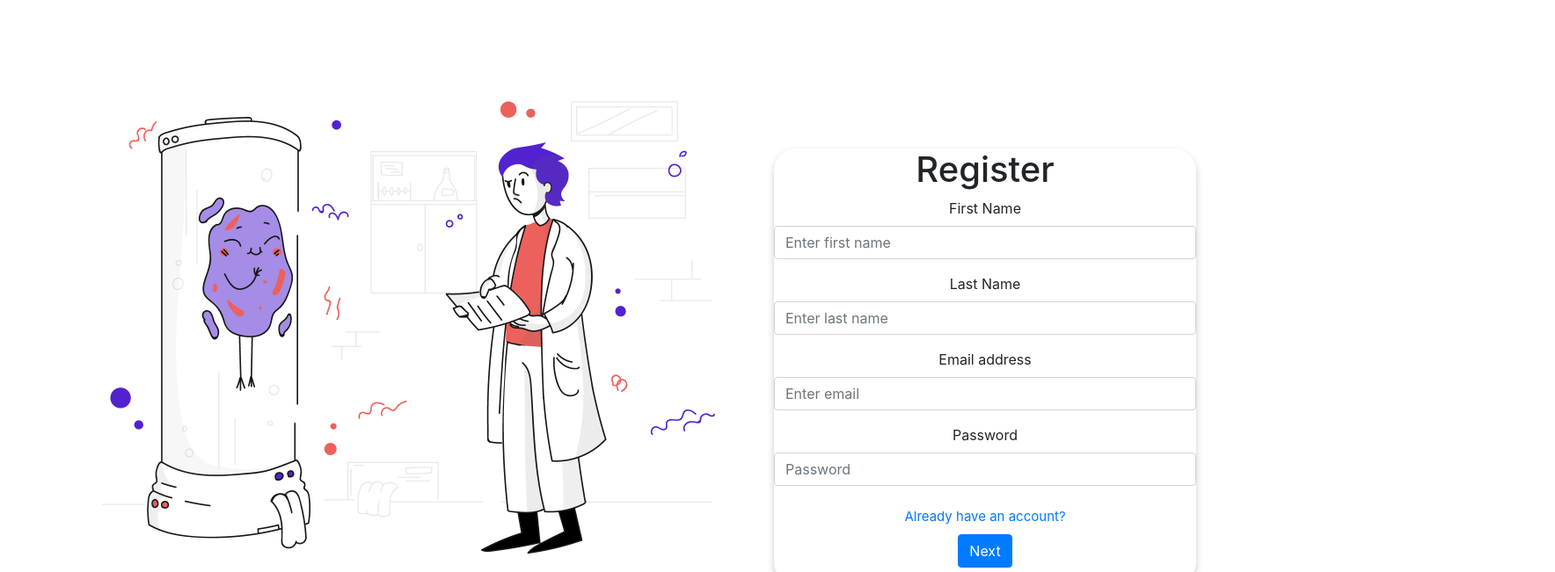
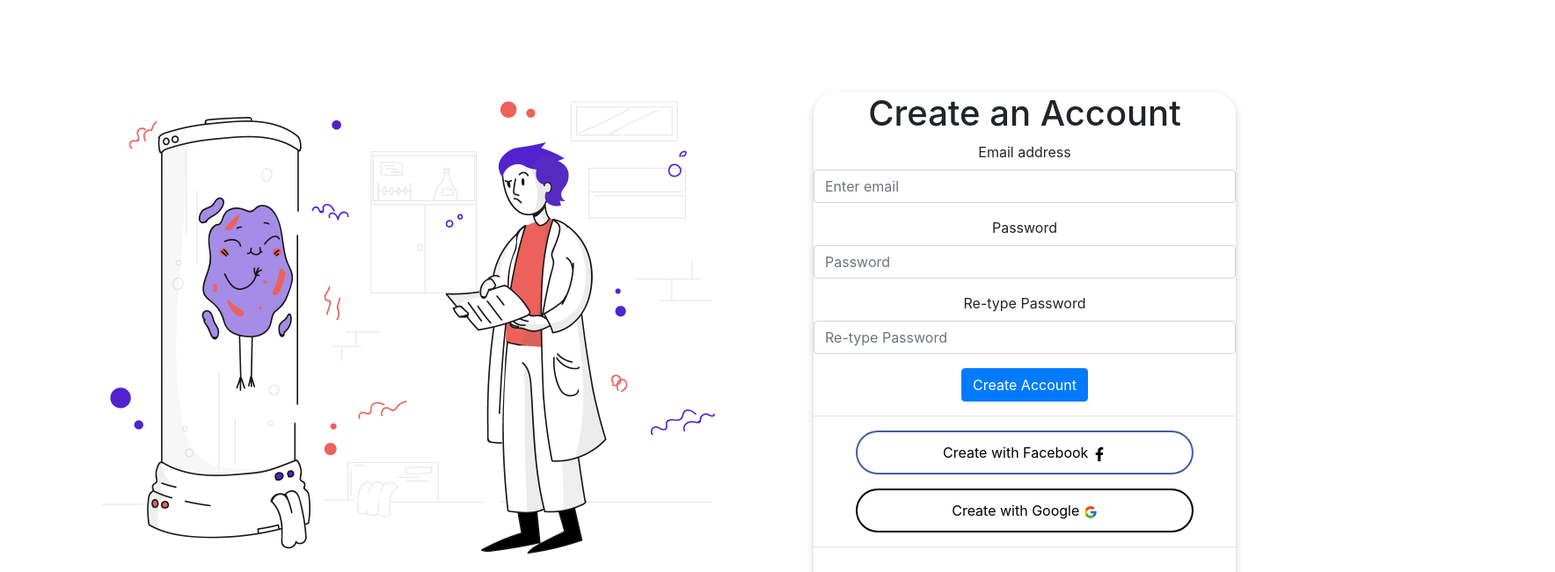
Before and after one commit to applied-project-2020/zoosh, a React (Create React App) app: page /Register in a window 1280 px wide. Shown: the part 121-772 px from the top of the page at 88% size, 1768 px wide, since content can reach past the window. Built offline with nearby package versions, Linux system fonts and the light colour scheme.

Commit message:
Login with Facebook started

```diff
--- a/package.json
+++ b/package.json
@@ -11,12 +11,13 @@
     "react": "^16.13.1",
     "react-bootstrap": "^1.3.0",
     "react-dom": "^16.13.1",
+    "react-facebook-login": "^4.1.1",
     "react-icons": "^3.11.0",
     "react-router-dom": "^5.2.0",
     "react-scripts": "3.4.3"
   },
   "scripts": {
-    "start": "react-scripts start",
+    "start": "HTTPS=true react-scripts start",
     "build": "react-scripts build",
     "test": "react-scripts test",
     "eject": "react-scripts eject"
--- a/src/App.css
+++ b/src/App.css
@@ -109,35 +109,95 @@ body{
   outline: none;
 }
 
+hr {
+  border: 0;
+  height: 1px;
+  background-image: linear-gradient(to right, rgba(0, 0, 0, 0), rgba(0, 0, 0, 0.75), rgba(0, 0, 0, 0));
+}
+
 
 /* LOGIN PAGE */
 
 .login-card{
   width: 30rem;
-  height: 30rem;
+  height: 37rem;
   background-color: white;
   box-shadow: 0px 4px 8px 0px rgba(0,0,0,0.2);
   margin: auto;
-  margin-top: 5rem;
+  margin-top: 1rem;
   border-radius: 25px;
   margin-right: 40rem;
 }
 
 #divRight{
-  width: 80%;
+  width: 800px;
   float: left;
   margin-top: 4rem;
   margin-left: 15rem;
 }
 
 #divLeft{
-  width: 50%;
+  width: 600px;
   float: left;
 
 }
 
+.auth-options{
+  margin-top: 60px;
+  overflow: hidden;
+}
+
+.forgot-pw{
+  float: left;
+}
+
+.create-account{
+  margin-bottom: 5px;
+  float: right;
+}
+
+.fb-login{
+  width: 80%;
+  height: 50px;
+  border-radius: 25px;
+  border-color: #43609C;
+  border-style: solid;
+  outline: none !important;
+  background: white;
+}
+
+.fb-login:hover{
+  background: #43609C;
+  color: white;
+}
+
+.google-login{
+  width: 80%;
+  height: 50px;
+  border-radius: 25px;
+  border-color: black;
+  border-style: solid;
+  outline: none !important;
+  background: white;
+}
+
+.google-login:hover{
+  background: black;
+  color: white;
+}
+
 .spacing{
+  margin-top: 1rem;
+}
+
+.spacing-home{
   margin-top: 5rem;
+}
+
+.footer{
+  height: 5rem;
+  font-family: 'Roboto', sans-serif;
+  font-weight: bold;
 }
 
 .container{
@@ -153,11 +213,11 @@ body{
 /* REGISTER PAGE */
 .register-card{
   width: 30rem;
-  height: 31rem;
+  height: 36rem;
   background-color: white;
   box-shadow: 0px 4px 8px 0px rgba(0,0,0,0.2);
   margin: auto;
-  margin-top: 5rem;
+  margin-top: 1rem;
   border-radius: 25px;
   margin-right: 40rem;
 }
--- a/src/components/Home.js
+++ b/src/components/Home.js
@@ -1,8 +1,6 @@
 import React from 'react';
 import '../App.css';
-import {Navbar, Nav} from 'react-bootstrap';
 import 'bootstrap/dist/css/bootstrap.min.css';
-import { AiOutlineUser } from 'react-icons/ai';
 import WebDesign from '../images/web.png'
 import Developer from '../images/developer.png';
 
@@ -16,13 +14,13 @@ function Home() {
       <div>
         <img className="WebImage2" src={Developer}/>
         <img className="WebImage" src={WebDesign}/>
-
       </div>
 
-
-      {/* <div className="subscribe">
-        <h1>Subscribe to revceive by email</h1>
-      </div> */}
+      <div className="spacing-home"></div>
+      <hr/>
+      <footer className="footer">
+        <p>tasq</p>
+      </footer>
 
     </>
   );
--- a/src/components/Login.js
+++ b/src/components/Login.js
@@ -1,11 +1,31 @@
-import React from 'react';
+import React, { useState } from 'react';
 import '../App.css';
 import {Nav, Form, Button} from 'react-bootstrap';
 import 'bootstrap/dist/css/bootstrap.min.css';
 import LoginSVG from '../images/login.png'
+import { FaFacebookF } from 'react-icons/fa';
+import {FcGoogle} from 'react-icons/fc';
+import FacebookLogin from 'react-facebook-login';
+import { Card, Image } from 'react-bootstrap';
 
 
 function Login() {
+
+  const [login, setLogin] = useState(false);
+  const [data, setData] = useState({});
+  const [picture, setPicture] = useState('');
+
+  const responseFacebook = (response) => {
+    console.log(response);
+    setData(response);
+    setPicture(response.picture.data.url);
+    if (response.accessToken) {
+      setLogin(true);
+    } else {
+      setLogin(false);
+    }
+  }
+
   return (
     <>
     <div className="container">
@@ -27,15 +47,33 @@ function Login() {
               <Form.Group controlId="formBasicCheckbox">
                 <Form.Check type="checkbox" label="Keep me signed in" />
               </Form.Group>
-              <span>
-              <Nav.Link className="links2" href="#"><p>Forgot Password?</p></Nav.Link>
-              <Nav.Link className="links2" href="/Register">Create an Account?</Nav.Link>
-              </span>
-
-
               <Button variant="primary" type="submit">
                 Next
               </Button>
+              <hr/>
+              {/* <button className="fb-login"> */}
+                  { !login &&
+                    <FacebookLogin
+                      className="fb-login"
+                      appId="1177500526020242"
+                      autoLoad={true}
+                      fields="name,picture"
+                      scope="public_profile,user_friends"
+                      callback={responseFacebook}
+                      icon="fa-facebook" />
+                  }
+                  { login &&
+                    <Image src={picture} roundedCircle />
+                  }
+                 {/* <FaFacebookF/> */}
+                {/* </button> */}
+              <div className="spacing"></div>
+              <button className="google-login">Login with Google <FcGoogle/></button>
+
+              <div className="auth-options">
+                <Nav.Link className="links2" href="/home"><p class="forgot-pw">Forgot Password?</p></Nav.Link>
+                <Nav.Link className="links2" href="/Register"><p className="create-account">Create an Account?</p></Nav.Link>
+              </div>
             </Form>
          </div>
         </div>
--- a/src/components/Register.js
+++ b/src/components/Register.js
@@ -3,7 +3,8 @@ import '../App.css';
 import {Nav, Form, Button} from 'react-bootstrap';
 import 'bootstrap/dist/css/bootstrap.min.css';
 import RegisterImg from '../images/register.png'
-
+import { FaFacebookF } from 'react-icons/fa';
+import {FcGoogle} from 'react-icons/fc';
 
 function Register() {
   return (
@@ -12,20 +13,8 @@ function Register() {
        <div id="divLeft"><img className="WebImage2" src={RegisterImg}/></div>
         <div id="divRight">
           <div class="register-card">
-          <h1>Register</h1>
+          <h1>Create an Account</h1>
           <Form>
-          <Form.Group controlId="formBasicEmail">
-              <Form.Label>First Name</Form.Label>
-              <Form.Control type="text" placeholder="Enter first name" />
-              <Form.Text className="text-muted">
-              </Form.Text>
-            </Form.Group>
-            <Form.Group controlId="formBasicEmail">
-              <Form.Label>Last Name</Form.Label>
-              <Form.Control type="text" placeholder="Enter last name" />
-              <Form.Text className="text-muted">
-              </Form.Text>
-            </Form.Group>
             <Form.Group controlId="formBasicEmail">
               <Form.Label>Email address</Form.Label>
               <Form.Control type="email" placeholder="Enter email" />
@@ -36,14 +25,21 @@ function Register() {
               <Form.Label>Password</Form.Label>
               <Form.Control type="password" placeholder="Password" />
             </Form.Group>
+            <Form.Group controlId="formBasicPassword">
+              <Form.Label>Re-type Password</Form.Label>
+              <Form.Control type="password" placeholder="Re-type Password" />
+            </Form.Group>
+            <Button variant="primary" type="submit">
+              Create Account
+            </Button>
+            <hr/>
+            <button className="fb-login">Create with Facebook <FaFacebookF/></button>
+              <div className="spacing"></div>
+              <button className="google-login">Create with Google <FcGoogle/></button>
             <span>
+            <hr/>
             <Nav.Link className="links2" href="/Login">Already have an account?</Nav.Link>
             </span>
-
-
-            <Button variant="primary" type="submit">
-              Next
-            </Button>
           </Form>
         </div>
        </div>
```
Also changed, not shown: 1 other file (tests, documents, lock files or other folders).
